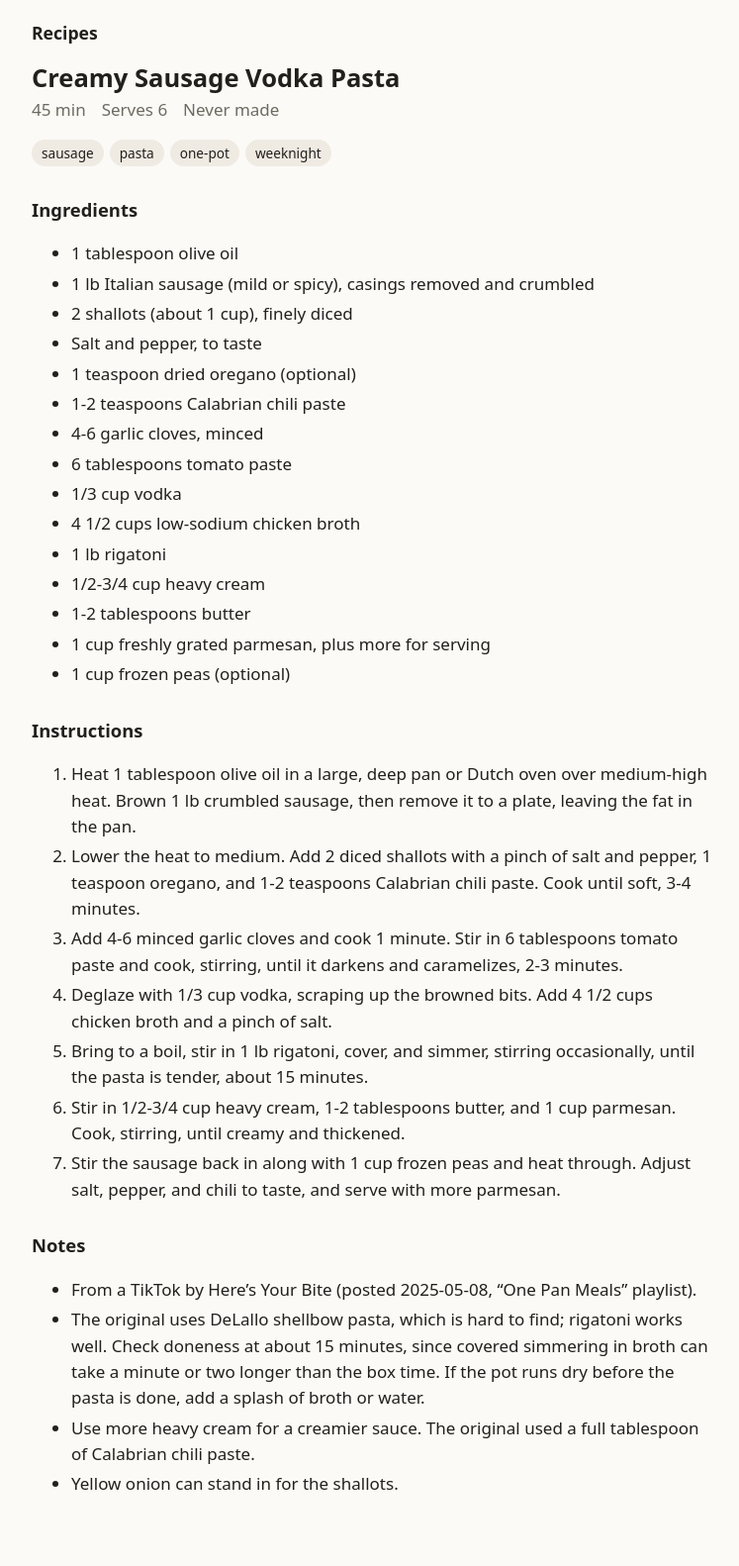
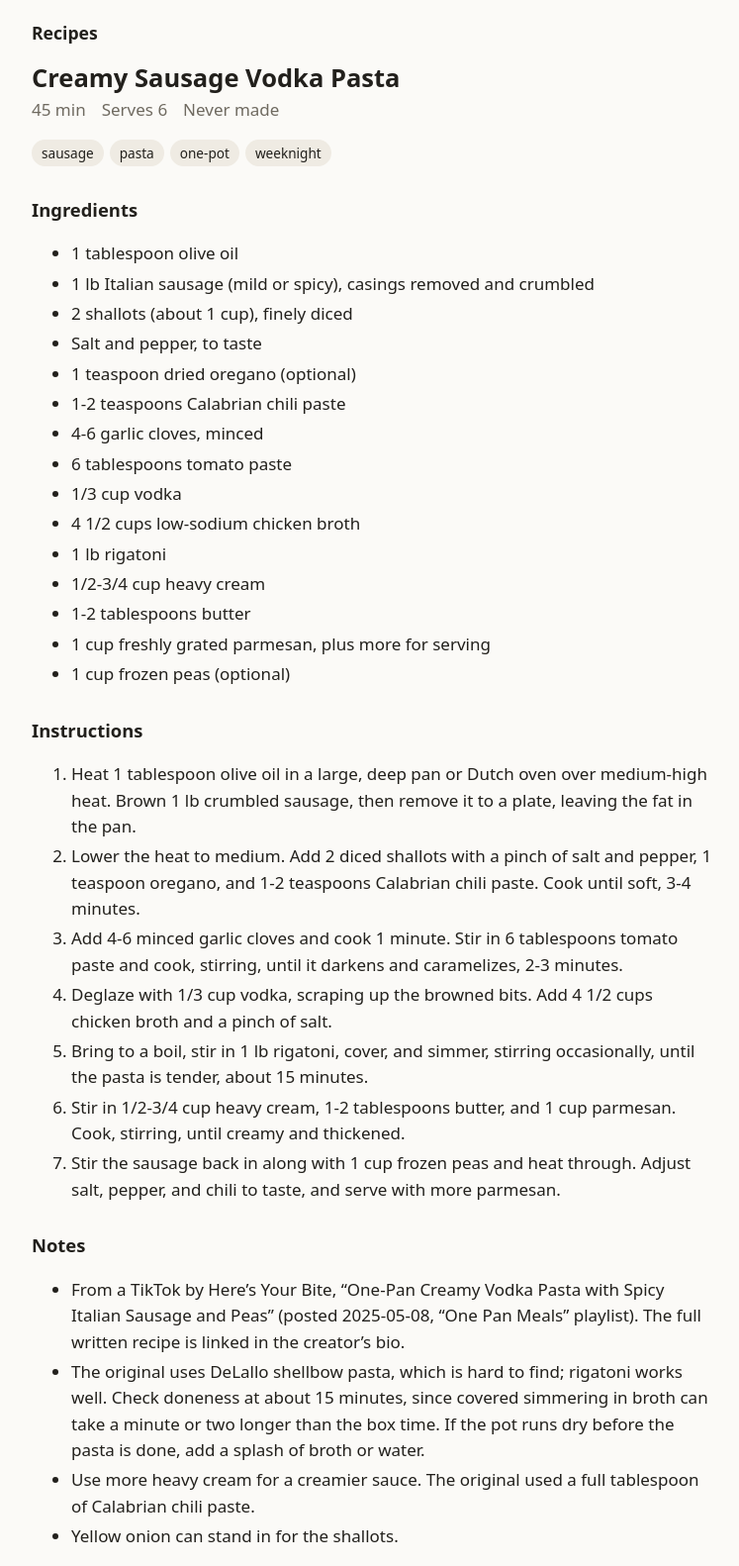
Before and after one commit to Kevin-S-Wallace/recipes, a Jekyll site: the page built from _recipes/creamy-sausage-vodka-pasta.md, in a window 1280 px wide. Shown: the whole page at 99% size, without its empty margins (264-1011 px from the left). Built offline with Jekyll 4.4.1, drawn with Linux system fonts in a browser that asks for light colours; before the commit the page ends 1530 px from its top, so only the background shows below that.

Commit message:
Note full TikTok post title for sausage vodka pasta
Co-Authored-By: Claude Opus 5.5 <noreply@anthropic.com>
Claude-Session: https://claude.ai/code/session_01RM2EoW6etcqXsVEew7QKbi

```diff
--- a/_recipes/creamy-sausage-vodka-pasta.md
+++ b/_recipes/creamy-sausage-vodka-pasta.md
@@ -33,7 +33,7 @@ made: []
 7. Stir the sausage back in along with 1 cup frozen peas and heat through. Adjust salt, pepper, and chili to taste, and serve with more parmesan.
 
 ## Notes
-- From a TikTok by Here's Your Bite (posted 2025-05-08, "One Pan Meals" playlist).
+- From a TikTok by Here's Your Bite, "One-Pan Creamy Vodka Pasta with Spicy Italian Sausage and Peas" (posted 2025-05-08, "One Pan Meals" playlist). The full written recipe is linked in the creator's bio.
 - The original uses DeLallo shellbow pasta, which is hard to find; rigatoni works well. Check doneness at about 15 minutes, since covered simmering in broth can take a minute or two longer than the box time. If the pot runs dry before the pasta is done, add a splash of broth or water.
 - Use more heavy cream for a creamier sauce. The original used a full tablespoon of Calabrian chili paste.
 - Yellow onion can stand in for the shallots.
```
